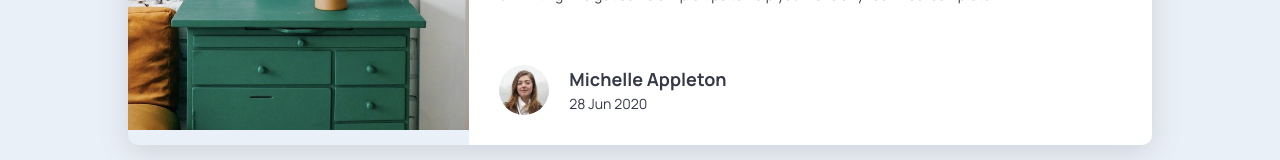
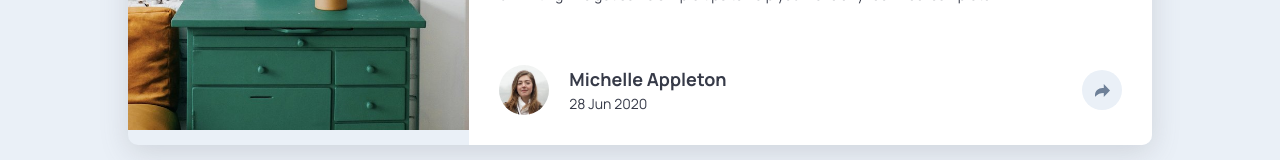
Before and after one commit to sparklaunch/Article-Preview-Component, a Next.js app: page / in a window 1280 px wide. Shown: the part 399-559 px from the top of the page. Built offline with nearby package versions, Linux system fonts and the light colour scheme.

Commit message:
공유 버튼 추가: 페이지 하단에 공유 버튼을 추가하여 사용자 상호작용 향상

```diff
--- a/src/app/Home.module.css
+++ b/src/app/Home.module.css
@@ -63,3 +63,16 @@
 	color: var(--color-text);
 	font-size: 14px;
 }
+
+.button {
+	border: none;
+	background-color: var(--color-background);
+	width: 40px;
+	height: 40px;
+	display: flex;
+	justify-content: center;
+	align-items: center;
+	border-radius: 50%;
+	margin-left: auto;
+	cursor: pointer;
+}
--- a/src/app/page.tsx
+++ b/src/app/page.tsx
@@ -1,6 +1,7 @@
 import Image from "next/image";
 import drawers from "../shared/assets/images/drawers.jpg";
 import michelle from "../shared/assets/images/michelle.jpg";
+import shareButton from "../shared/assets/images/share.svg";
 import styles from "./Home.module.css";
 
 export default function Home() {
@@ -30,6 +31,9 @@ export default function Home() {
 						<h3 className={styles.name}>Michelle Appleton</h3>
 						<p className={styles.date}>28 Jun 2020</p>
 					</div>
+					<button type="button" className={styles.button}>
+						<Image src={shareButton} alt="Click to share" />
+					</button>
 				</footer>
 			</div>
 		</main>
```
